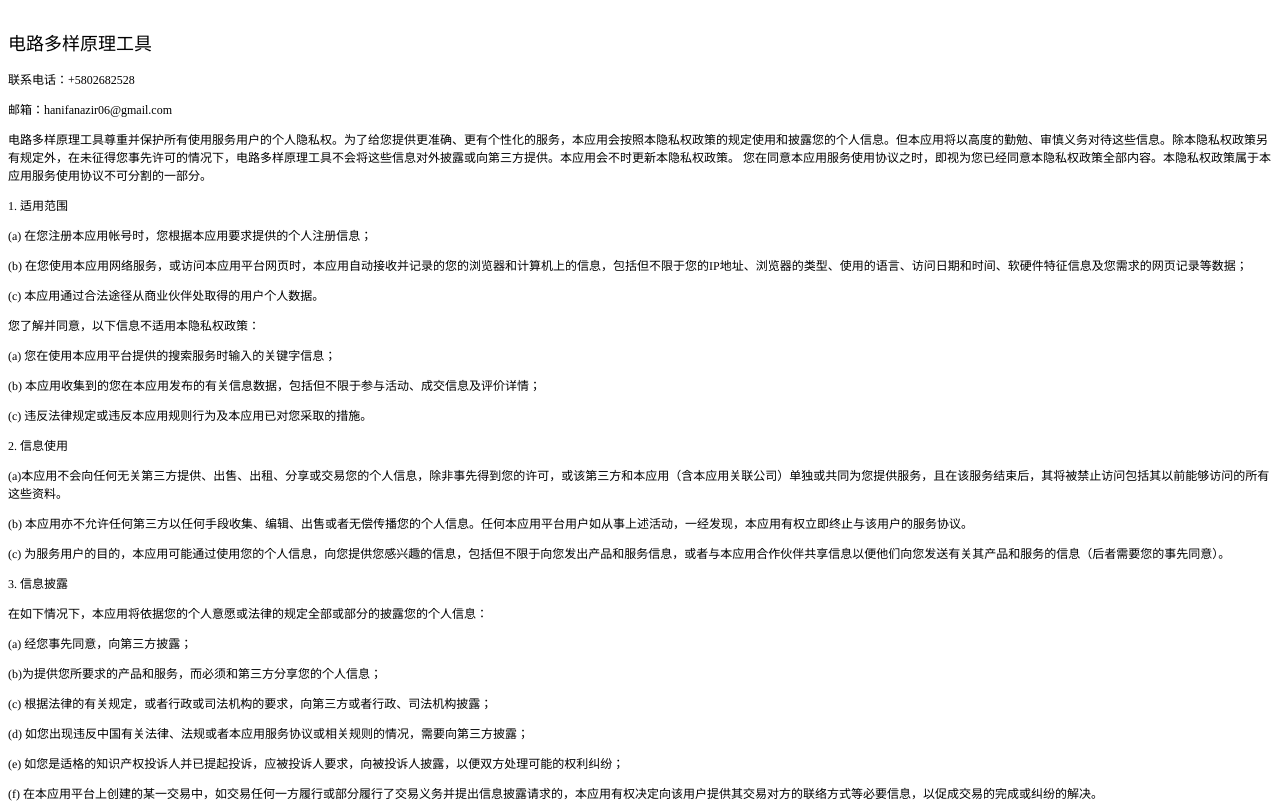
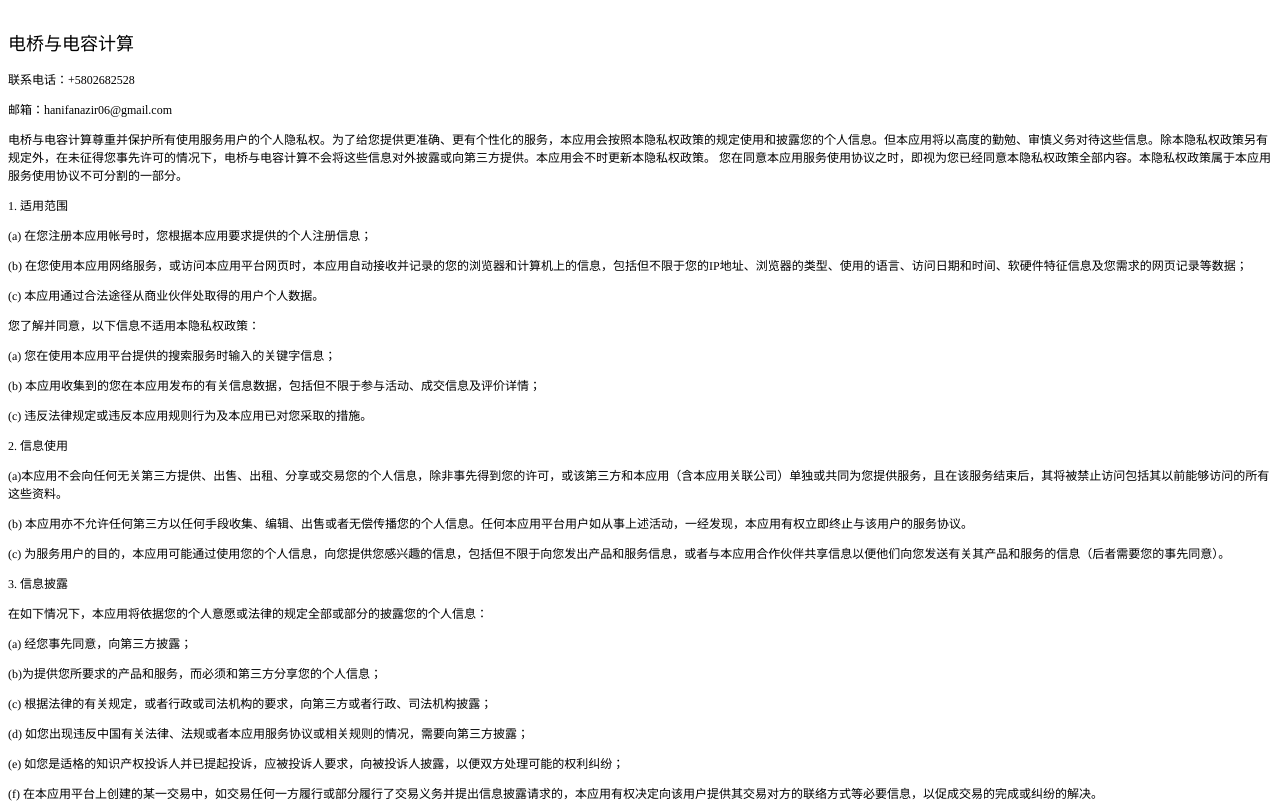
Before and after one commit to xinjianwuhan/henzhuaqi, a plain HTML site: page index.html in a window 1280 px wide. Shown: the top 804 px of the page. Drawn offline with Linux system fonts and the light colour scheme.

Commit message:
Update index.html

```diff
--- a/index.html
+++ b/index.html
@@ -17,10 +17,10 @@
 </head>
 <body>
 <h2 style="margin: 0.0px 0.0px 14.9px 0.0px; font: 18.0px 'Songti SC'; -webkit-text-stroke: #000000"><span class="s1"><br>
-电路多样原理工具</span></h2>
+电桥与电容计算</span></h2>
 <p class="p2"><span class="s1">联系电话：+5802682528</span></p>
 <p class="p2"><span class="s1">邮箱：hanifanazir06@gmail.com</span></p>
-<p class="p2"><span class="s1">电路多样原理工具尊重并保护所有使用服务用户的个人隐私权。为了给您提供更准确、更有个性化的服务，本应用会按照本隐私权政策的规定使用和披露您的个人信息。但本应用将以高度的勤勉、审慎义务对待这些信息。除本隐私权政策另有规定外，在未征得您事先许可的情况下，电路多样原理工具不会将这些信息对外披露或向第三方提供。本应用会不时更新本隐私权政策。</span><span class="s2"> </span><span class="s1">您在同意本应用服务使用协议之时，即视为您已经同意本隐私权政策全部内容。本隐私权政策属于本应用服务使用协议不可分割的一部分。</span><span class="s2"><span class="Apple-converted-space"> </span></span></p>
+<p class="p2"><span class="s1">电桥与电容计算尊重并保护所有使用服务用户的个人隐私权。为了给您提供更准确、更有个性化的服务，本应用会按照本隐私权政策的规定使用和披露您的个人信息。但本应用将以高度的勤勉、审慎义务对待这些信息。除本隐私权政策另有规定外，在未征得您事先许可的情况下，电桥与电容计算不会将这些信息对外披露或向第三方提供。本应用会不时更新本隐私权政策。</span><span class="s2"> </span><span class="s1">您在同意本应用服务使用协议之时，即视为您已经同意本隐私权政策全部内容。本隐私权政策属于本应用服务使用协议不可分割的一部分。</span><span class="s2"><span class="Apple-converted-space"> </span></span></p>
 <p class="p2"><span class="s2">1. </span><span class="s1">适用范围</span></p>
 <p class="p2"><span class="s2">(a) </span><span class="s1">在您注册本应用帐号时，您根据本应用要求提供的个人注册信息；</span></p>
 <p class="p2"><span class="s2">(b) </span><span class="s1">在您使用本应用网络服务，或访问本应用平台网页时，本应用自动接收并记录的您的浏览器和计算机上的信息，包括但不限于您的</span><span class="s2">IP</span><span class="s1">地址、浏览器的类型、使用的语言、访问日期和时间、软硬件特征信息及您需求的网页记录等数据；</span><span class="s2"><span class="Apple-converted-space"> </span></span></p>
```
